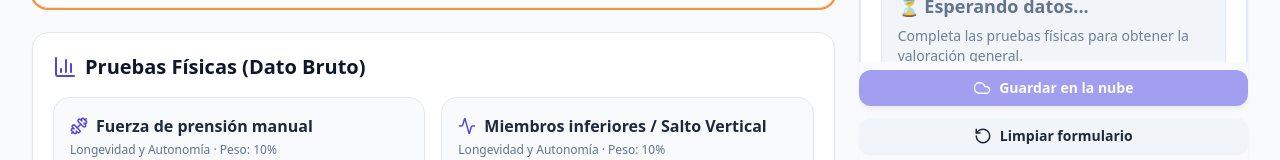
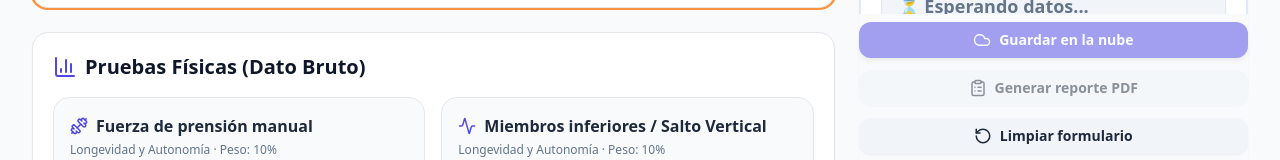
Before and after one commit to gavinel3202-dot/Observatorio-2026, a React (Vite) app: page / in a window 1280 px wide. Shown: the part 622-782 px from the top of the page. Built offline with nearby package versions, Linux system fonts and the light colour scheme; no server answers.

Commit message:
Update App.jsx

```diff
--- a/src/App.jsx
+++ b/src/App.jsx
@@ -223,7 +223,191 @@ r.weakest,
     link.click();
     URL.revokeObjectURL(url);
   };
+const generatePDF = () => {
+  const doc = new jsPDF({
+    orientation: "portrait",
+    unit: "mm",
+    format: "a4",
+  });
 
+  const pageWidth = doc.internal.pageSize.getWidth();
+
+  // ENCABEZADO
+  doc.setFillColor(49, 46, 129);
+  doc.roundedRect(10, 10, pageWidth - 20, 30, 4, 4, "F");
+
+  doc.setTextColor(255, 255, 255);
+  doc.setFont("helvetica", "bold");
+  doc.setFontSize(18);
+  doc.text("Índice de Capacidad Funcional - ICFG", 16, 22);
+
+  doc.setFont("helvetica", "normal");
+  doc.setFontSize(9);
+  doc.text("Reporte individual de evaluación funcional", 16, 29);
+
+  doc.setTextColor(15, 23, 42);
+
+  // DATOS DEL USUARIO
+  let y = 50;
+
+  doc.setFont("helvetica", "bold");
+  doc.setFontSize(13);
+  doc.text("Datos del usuario", 14, y);
+
+  y += 8;
+  doc.setFont("helvetica", "normal");
+  doc.setFontSize(10);
+
+  doc.text(`Nombre: ${person.nombre || "-"}`, 14, y);
+  doc.text(
+    `Documento: ${person.tipoDocumento || "-"} ${person.numeroDocumento || ""}`,
+    105,
+    y
+  );
+
+  y += 6;
+  doc.text(`Edad: ${person.edad || "-"} años`, 14, y);
+  doc.text(`Sexo: ${person.sexo || "-"}`, 70, y);
+  doc.text(`Fecha: ${person.fecha || "-"}`, 125, y);
+
+  y += 6;
+  doc.text(`Sede / grupo: ${person.sede || "-"}`, 14, y);
+
+  y += 6;
+
+  if (imcData) {
+    doc.text(`IMC: ${imcData.value} - ${imcData.category}`, 14, y);
+  }
+
+  // RESULTADO GENERAL
+  y += 14;
+
+  doc.setFillColor(238, 242, 255);
+  doc.roundedRect(14, y, pageWidth - 28, 28, 3, 3, "F");
+
+  doc.setFont("helvetica", "bold");
+  doc.setFontSize(12);
+  doc.text("Resultado ICFG", 20, y + 8);
+
+  doc.setFontSize(25);
+  doc.setTextColor(49, 46, 129);
+  doc.text(`${result.total}`, 20, y + 21);
+
+  doc.setFontSize(10);
+  doc.setTextColor(71, 85, 105);
+  doc.text("/ 100 puntos", 40, y + 21);
+
+  doc.setFont("helvetica", "bold");
+  doc.setFontSize(11);
+  doc.setTextColor(15, 23, 42);
+  doc.text(result.classification.label, 80, y + 14);
+
+  y += 38;
+
+  // RESULTADOS DE LAS PRUEBAS
+  doc.setFont("helvetica", "bold");
+  doc.setFontSize(13);
+  doc.text("Resultados de las pruebas", 14, y);
+
+  y += 8;
+
+  result.detail.forEach((test) => {
+    if (y > 260) {
+      doc.addPage();
+      y = 20;
+    }
+
+    doc.setFillColor(248, 250, 252);
+    doc.roundedRect(14, y, pageWidth - 28, 16, 2, 2, "F");
+
+    doc.setTextColor(15, 23, 42);
+    doc.setFont("helvetica", "bold");
+    doc.setFontSize(9);
+    doc.text(test.name, 18, y + 6);
+
+    doc.setFont("helvetica", "normal");
+    doc.text(
+      `Resultado: ${test.rawInput || "-"} ${test.unit || ""}`,
+      18,
+      y + 12
+    );
+
+    doc.setFont("helvetica", "bold");
+
+    const resultado =
+      test.validScore > 0
+        ? `${test.validScore}/5 - ${getClassificationLabel(test.validScore)}`
+        : "Sin resultado";
+
+    doc.text(resultado, 120, y + 10);
+
+    y += 19;
+  });
+
+  // DEBILIDAD PRINCIPAL
+  if (y > 235) {
+    doc.addPage();
+    y = 20;
+  }
+
+  y += 5;
+
+  doc.setFillColor(255, 247, 237);
+  doc.roundedRect(14, y, pageWidth - 28, 25, 3, 3, "F");
+
+  doc.setFont("helvetica", "bold");
+  doc.setFontSize(11);
+  doc.setTextColor(154, 52, 18);
+  doc.text("Debilidad principal detectada", 18, y + 8);
+
+  doc.setFontSize(10);
+  doc.setTextColor(15, 23, 42);
+  doc.text(result.weakest.name, 18, y + 17);
+
+  // ACCIÓN SUGERIDA
+  y += 32;
+
+  doc.setFillColor(236, 253, 245);
+  doc.roundedRect(14, y, pageWidth - 28, 32, 3, 3, "F");
+
+  doc.setFont("helvetica", "bold");
+  doc.setFontSize(11);
+  doc.setTextColor(5, 150, 105);
+  doc.text("Acción sugerida", 18, y + 8);
+
+  doc.setFont("helvetica", "normal");
+  doc.setFontSize(9);
+  doc.setTextColor(15, 23, 42);
+
+  const actionLines = doc.splitTextToSize(
+    result.classification.action,
+    pageWidth - 40
+  );
+
+  doc.text(actionLines, 18, y + 16);
+
+  // PIE DE PÁGINA
+  doc.setFontSize(8);
+  doc.setTextColor(100, 116, 139);
+  doc.text(
+    `Evaluador: ${evaluador || "No especificado"}`,
+    14,
+    290
+  );
+
+  doc.text(
+    "Índice de Capacidad Funcional - ICFG",
+    pageWidth - 14,
+    290,
+    { align: "right" }
+  );
+
+  const safeName = (person.nombre || "usuario")
+    .replace(/[^a-zA-Z0-9áéíóúÁÉÍÓÚñÑ ]/g, "")
+    .replaceAll(" ", "_");
+
+  doc.save(`ICFG_${safeName}_${person.fecha}.pdf`);
+};
   const isDemographicMissing = !person.edad || !person.sexo || person.sexo === "Otro / No reporta";
   const isAgeInvalid = person.edad !== "" && (Number(person.edad) < 18 || Number(person.edad) > 100);
 
@@ -612,6 +796,15 @@ r.weakest,
                       </>
                     )}
                   </Button>
+                 <Button
+  className="w-full shadow-sm"
+  onClick={generatePDF}
+  variant="secondary"
+  disabled={isAgeInvalid || result.total === 0}
+>
+  <ClipboardList size={18} />
+  Generar reporte PDF
+</Button>
                   <Button className="w-full shadow-sm" onClick={reset} variant="secondary" disabled={isSaving}>
                     <RotateCcw size={18} /> Limpiar formulario
                   </Button>
```
